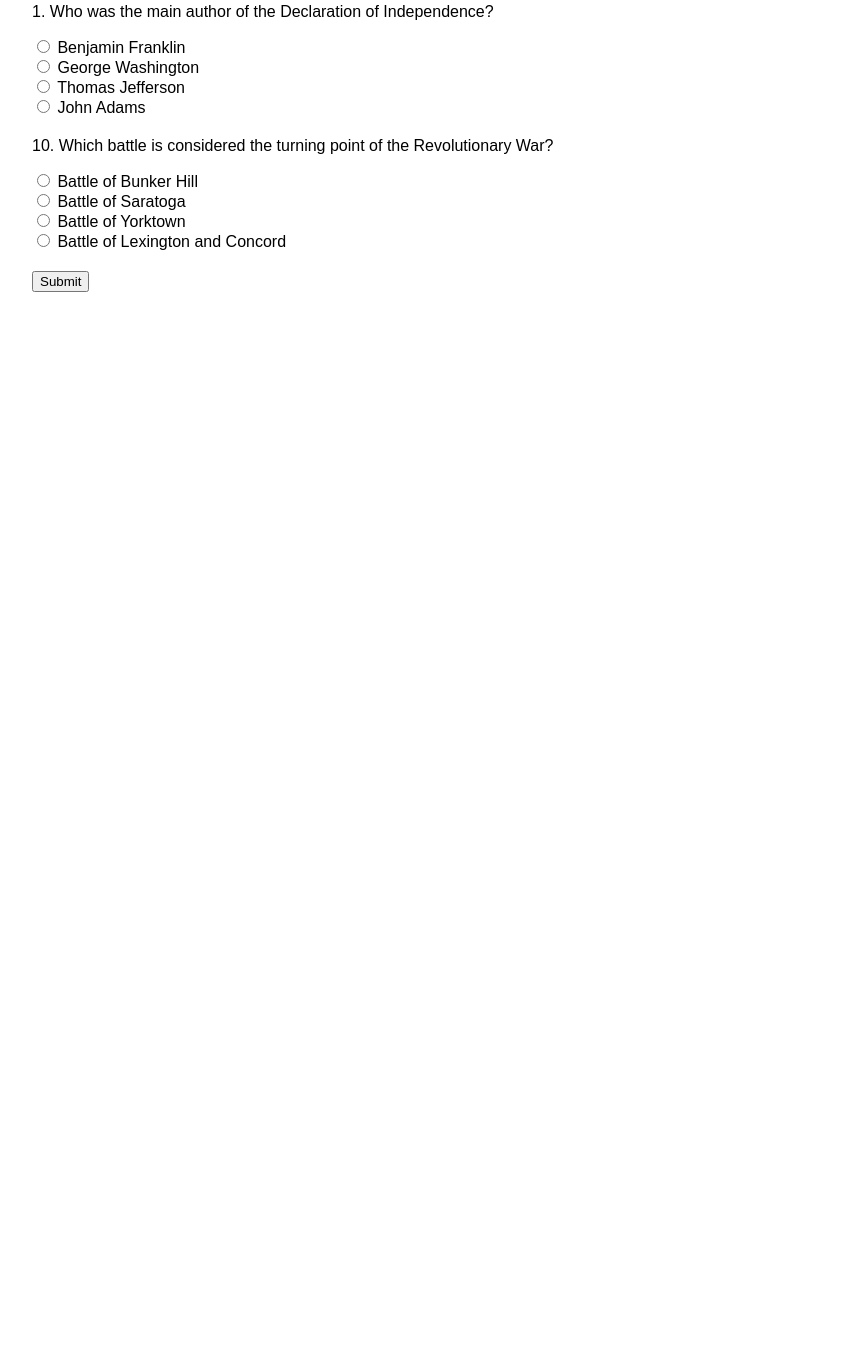
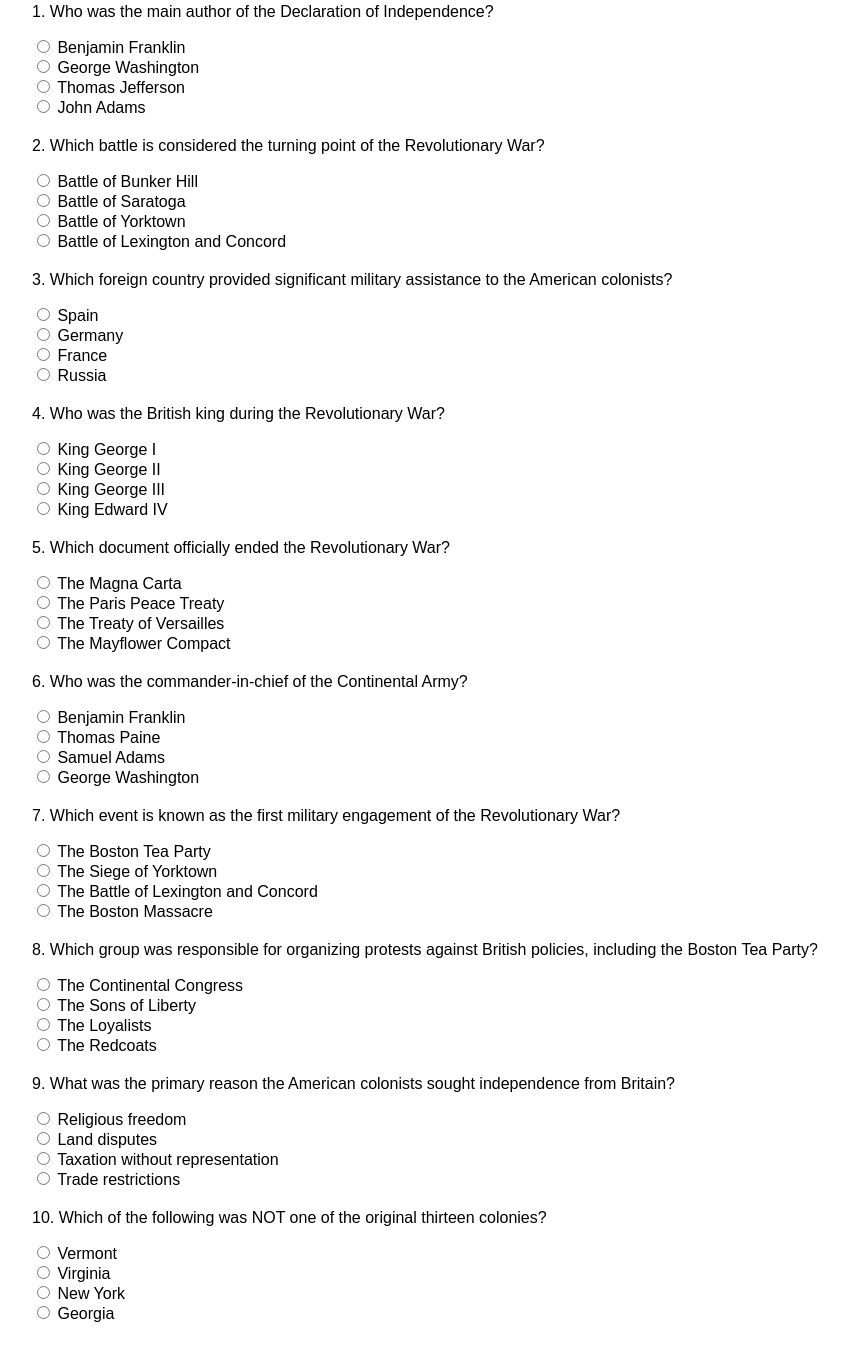
Before and after one commit to curoda/web-quiz, a plain HTML site: page quiz.html in a window 1280 px wide. Shown: the part 95-1456 px from the top of the page, without its empty margins (18-867 px from the left). Before the commit the page ends 800 px from the top, so only its background shows below. Drawn offline with Linux system fonts and the light colour scheme.

Commit message:
Update quiz.html
added 10 total questions

```diff
--- a/quiz.html
+++ b/quiz.html
@@ -12,51 +12,118 @@
         .question {
             margin-bottom: 20px;
         }
+        .correct {
+            color: green;
+        }
+        .incorrect {
+            color: red;
+        }
     </style>
 </head>
 <body>
 
 <h2>Revolutionary War Quiz</h2>
 
-<form id="quizForm">
-    <div class="question">
-        <p>1. Who was the main author of the Declaration of Independence?</p>
-        <input type="radio" name="q1" value="a"> Benjamin Franklin<br>
-        <input type="radio" name="q1" value="b"> George Washington<br>
-        <input type="radio" name="q1" value="c"> Thomas Jefferson<br>
-        <input type="radio" name="q1" value="d"> John Adams<br>
-    </div>
+<div class="question">
+    <p>1. Who was the main author of the Declaration of Independence?</p>
+    <input type="radio" name="q1" value="a" onclick="checkAnswer(this, 'q1', 'c')"> Benjamin Franklin<br>
+    <input type="radio" name="q1" value="b" onclick="checkAnswer(this, 'q1', 'c')"> George Washington<br>
+    <input type="radio" name="q1" value="c" onclick="checkAnswer(this, 'q1', 'c')"> Thomas Jefferson<br>
+    <input type="radio" name="q1" value="d" onclick="checkAnswer(this, 'q1', 'c')"> John Adams<br>
+    <span id="result_q1"></span>
+</div>
 
-    <!-- Add more questions similarly... -->
+<div class="question">
+    <p>2. Which battle is considered the turning point of the Revolutionary War?</p>
+    <input type="radio" name="q2" value="a" onclick="checkAnswer(this, 'q2', 'b')"> Battle of Bunker Hill<br>
+    <input type="radio" name="q2" value="b" onclick="checkAnswer(this, 'q2', 'b')"> Battle of Saratoga<br>
+    <input type="radio" name="q2" value="c" onclick="checkAnswer(this, 'q2', 'b')"> Battle of Yorktown<br>
+    <input type="radio" name="q2" value="d" onclick="checkAnswer(this, 'q2', 'b')"> Battle of Lexington and Concord<br>
+    <span id="result_q2"></span>
+</div>
 
-    <div class="question">
-        <p>10. Which battle is considered the turning point of the Revolutionary War?</p>
-        <input type="radio" name="q10" value="a"> Battle of Bunker Hill<br>
-        <input type="radio" name="q10" value="b"> Battle of Saratoga<br>
-        <input type="radio" name="q10" value="c"> Battle of Yorktown<br>
-        <input type="radio" name="q10" value="d"> Battle of Lexington and Concord<br>
-    </div>
+<div class="question">
+    <p>3. Which foreign country provided significant military assistance to the American colonists?</p>
+    <input type="radio" name="q3" value="a" onclick="checkAnswer(this, 'q3', 'c')"> Spain<br>
+    <input type="radio" name="q3" value="b" onclick="checkAnswer(this, 'q3', 'c')"> Germany<br>
+    <input type="radio" name="q3" value="c" onclick="checkAnswer(this, 'q3', 'c')"> France<br>
+    <input type="radio" name="q3" value="d" onclick="checkAnswer(this, 'q3', 'c')"> Russia<br>
+    <span id="result_q3"></span>
+</div>
 
-    <input type="button" value="Submit" onclick="checkAnswers()">
-</form>
+<div class="question">
+    <p>4. Who was the British king during the Revolutionary War?</p>
+    <input type="radio" name="q4" value="a" onclick="checkAnswer(this, 'q4', 'c')"> King George I<br>
+    <input type="radio" name="q4" value="b" onclick="checkAnswer(this, 'q4', 'c')"> King George II<br>
+    <input type="radio" name="q4" value="c" onclick="checkAnswer(this, 'q4', 'c')"> King George III<br>
+    <input type="radio" name="q4" value="d" onclick="checkAnswer(this, 'q4', 'c')"> King Edward IV<br>
+    <span id="result_q4"></span>
+</div>
 
-<p id="result"></p>
+<div class="question">
+    <p>5. Which document officially ended the Revolutionary War?</p>
+    <input type="radio" name="q5" value="a" onclick="checkAnswer(this, 'q5', 'b')"> The Magna Carta<br>
+    <input type="radio" name="q5" value="b" onclick="checkAnswer(this, 'q5', 'b')"> The Paris Peace Treaty<br>
+    <input type="radio" name="q5" value="c" onclick="checkAnswer(this, 'q5', 'b')"> The Treaty of Versailles<br>
+    <input type="radio" name="q5" value="d" onclick="checkAnswer(this, 'q5', 'b')"> The Mayflower Compact<br>
+    <span id="result_q5"></span>
+</div>
+
+<div class="question">
+    <p>6. Who was the commander-in-chief of the Continental Army?</p>
+    <input type="radio" name="q6" value="a" onclick="checkAnswer(this, 'q6', 'd')"> Benjamin Franklin<br>
+    <input type="radio" name="q6" value="b" onclick="checkAnswer(this, 'q6', 'd')"> Thomas Paine<br>
+    <input type="radio" name="q6" value="c" onclick="checkAnswer(this, 'q6', 'd')"> Samuel Adams<br>
+    <input type="radio" name="q6" value="d" onclick="checkAnswer(this, 'q6', 'd')"> George Washington<br>
+    <span id="result_q6"></span>
+</div>
+
+<div class="question">
+    <p>7. Which event is known as the first military engagement of the Revolutionary War?</p>
+    <input type="radio" name="q7" value="a" onclick="checkAnswer(this, 'q7', 'c')"> The Boston Tea Party<br>
+    <input type="radio" name="q7" value="b" onclick="checkAnswer(this, 'q7', 'c')"> The Siege of Yorktown<br>
+    <input type="radio" name="q7" value="c" onclick="checkAnswer(this, 'q7', 'c')"> The Battle of Lexington and Concord<br>
+    <input type="radio" name="q7" value="d" onclick="checkAnswer(this, 'q7', 'c')"> The Boston Massacre<br>
+    <span id="result_q7"></span>
+</div>
+
+<div class="question">
+    <p>8. Which group was responsible for organizing protests against British policies, including the Boston Tea Party?</p>
+    <input type="radio" name="q8" value="a" onclick="checkAnswer(this, 'q8', 'b')"> The Continental Congress<br>
+    <input type="radio" name="q8" value="b" onclick="checkAnswer(this, 'q8', 'b')"> The Sons of Liberty<br>
+    <input type="radio" name="q8" value="c" onclick="checkAnswer(this, 'q8', 'b')"> The Loyalists<br>
+    <input type="radio" name="q8" value="d" onclick="checkAnswer(this, 'q8', 'b')"> The Redcoats<br>
+    <span id="result_q8"></span>
+</div>
+
+<div class="question">
+    <p>9. What was the primary reason the American colonists sought independence from Britain?</p>
+    <input type="radio" name="q9" value="a" onclick="checkAnswer(this, 'q9', 'c')"> Religious freedom<br>
+    <input type="radio" name="q9" value="b" onclick="checkAnswer(this, 'q9', 'c')"> Land disputes<br>
+    <input type="radio" name="q9" value="c" onclick="checkAnswer(this, 'q9', 'c')"> Taxation without representation<br>
+    <input type="radio" name="q9" value="d" onclick="checkAnswer(this, 'q9', 'c')"> Trade restrictions<br>
+    <span id="result_q9"></span>
+</div>
+
+<div class="question">
+    <p>10. Which of the following was NOT one of the original thirteen colonies?</p>
+    <input type="radio" name="q10" value="a" onclick="checkAnswer(this, 'q10', 'a')"> Vermont<br>
+    <input type="radio" name="q10" value="b" onclick="checkAnswer(this, 'q10', 'a')"> Virginia<br>
+    <input type="radio" name="q10" value="c" onclick="checkAnswer(this, 'q10', 'a')"> New York<br>
+    <input type="radio" name="q10" value="d" onclick="checkAnswer(this, 'q10', 'a')"> Georgia<br>
+    <span id="result_q10"></span>
+</div>
 
 <script>
-    function checkAnswers() {
-        let score = 0;
-
-        // Check answers for each question
-        if (document.querySelector('input[name="q1"]:checked').value === 'c') {
-            score++;
+    function checkAnswer(element, questionId, correctAnswer) {
+        const resultElement = document.getElementById('result_' + questionId);
+        if (element.value === correctAnswer) {
+            resultElement.innerText = "Correct!";
+            resultElement.className = "correct";
+        } else {
+            resultElement.innerText = "Incorrect!";
+            resultElement.className = "incorrect";
         }
-        // Check other questions similarly...
-
-        if (document.querySelector('input[name="q10"]:checked').value === 'b') {
-            score++;
-        }
-
-        document.getElementById('result').innerText = "You scored " + score + "/10!";
     }
 </script>
 
```
